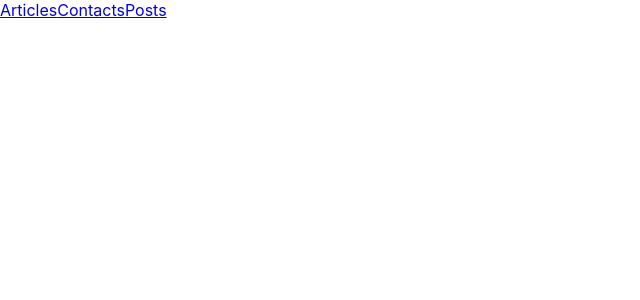
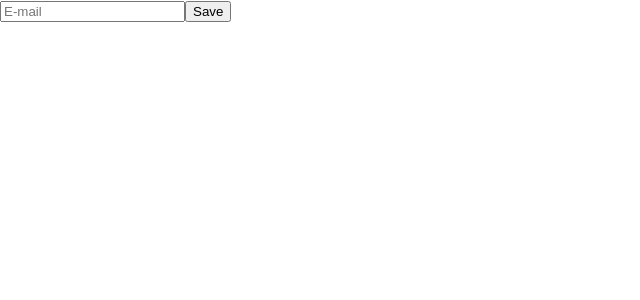
Before and after one commit to liaindev/reactjs-helloworld, a React (Create React App) app: page / in a window 1280 px wide. Shown: the top 300 px of the page, without its empty margins (0-640 px from the left). Built offline with nearby package versions, Linux system fonts and the light colour scheme.

Commit message:
EPNG-0005 Created registration form

```diff
--- a/src/App.js
+++ b/src/App.js
@@ -1,28 +1,11 @@
 import React, {Component} from 'react';
-import Header from './Header';
-//import Dropdown from './Dropdown';
-
-
-const menu = [
-  {
-    link: '/articles',
-    label: 'Articles'
-  },
-  {
-    link: '/contacts',
-    label: 'Contacts'
-  },
-  {
-    link: '/posts',
-    label: 'Posts'
-  }
-];
+import RegistrationForm from './RegistrationForm';
 
 class App extends Component {
   render() {
     return (
       <div>
-        <Header items={menu}/>
+        <RegistrationForm />
       </div>
     );
   }
--- /dev/null
+++ b/src/RegistrationForm.js
@@ -0,0 +1,38 @@
+import React, { Component } from 'react';
+
+class RegistrationForm extends Component {
+  constructor(props) {
+    super(props);
+    this.state = {
+      email: ''
+    };
+    this.handleEmailChange = this.handleEmailChange.bind(this);
+    this.handleSubmit = this.handleSubmit.bind(this);
+  }
+
+  handleSubmit(event) {
+    event.preventDefault();
+    console.log('Form is submitted. Email value is', this.state.email);
+  }
+
+  handleEmailChange(event) {
+    console.log('E-mail was changed', event.target.value);
+    this.setState({email:event.target.value});
+  }
+
+  render() {
+    return (
+      <form onSubmit={this.handleSubmit}>
+        <input
+          type="text"
+          placeholder="E-mail"
+          value={this.state.email}
+          onChange={this.handleEmailChange}
+        />
+        <button>Save</button>
+      </form>
+    );
+  }
+}
+
+export default RegistrationForm;
```
